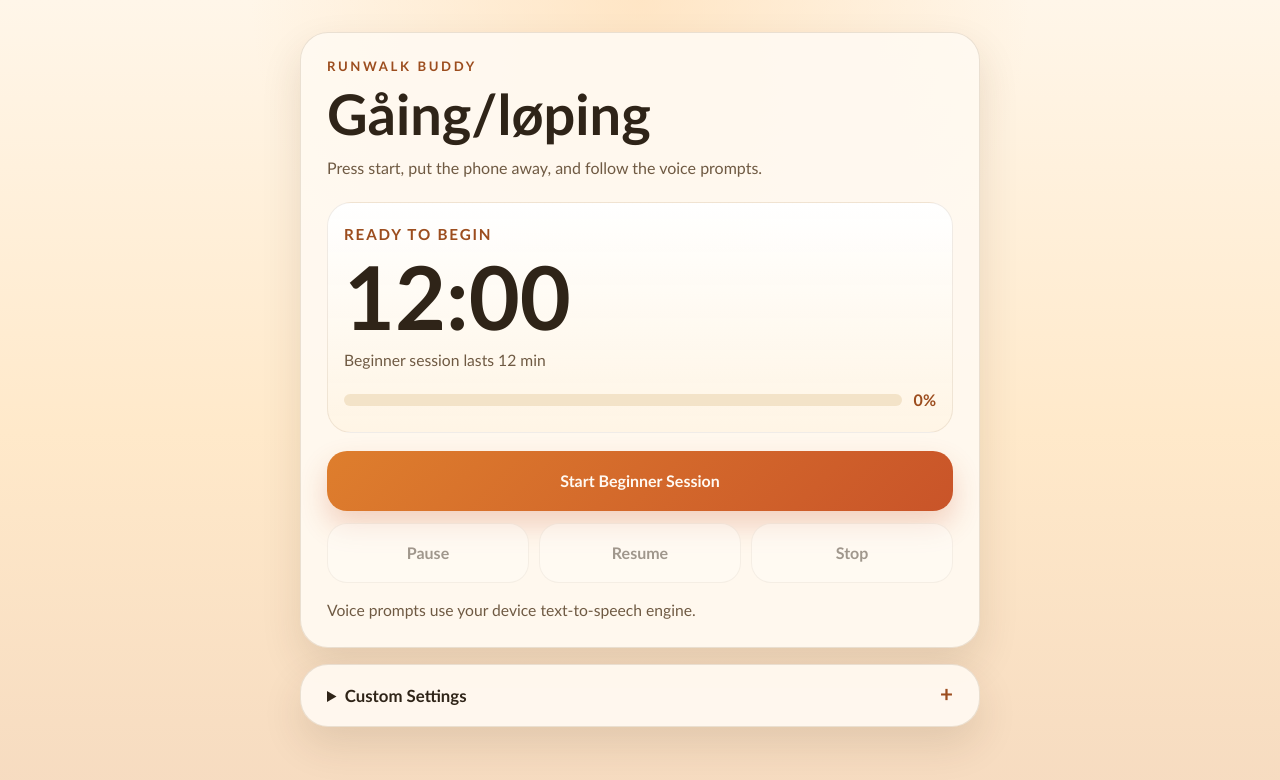
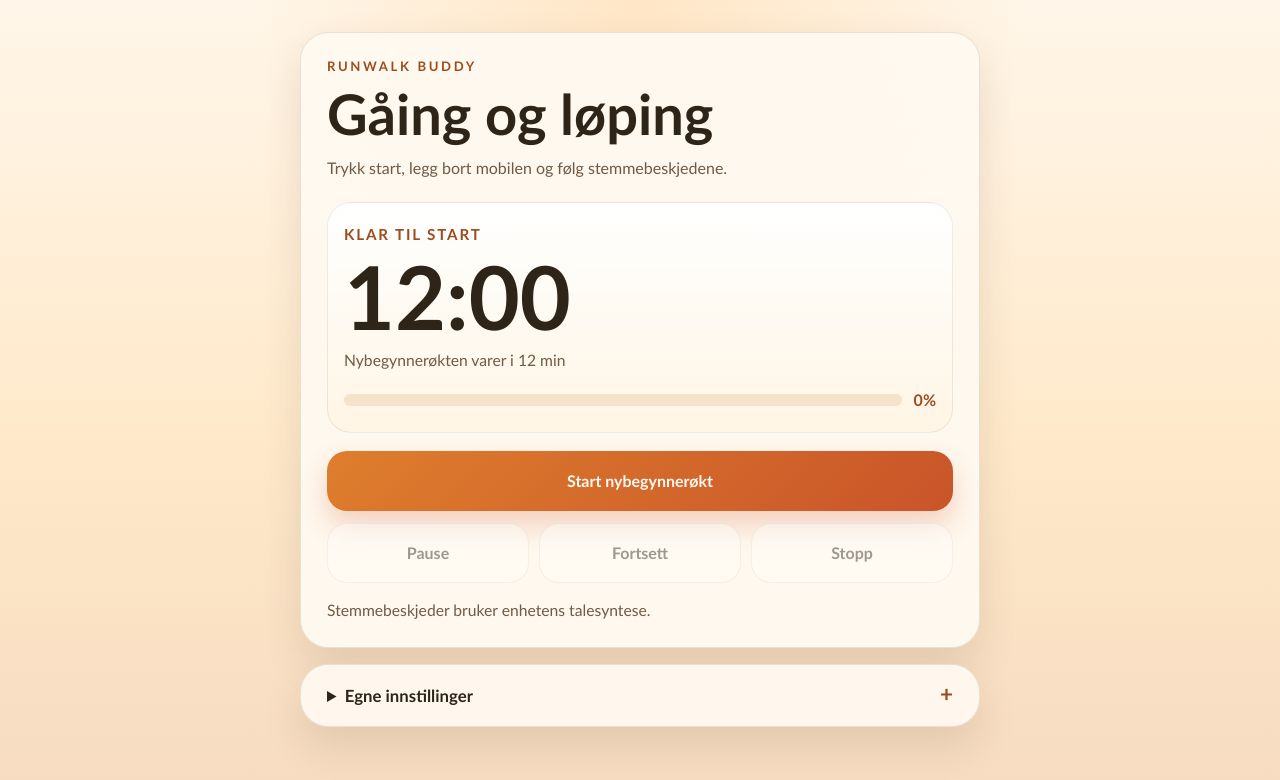
Before and after one commit to sarahsvedenborg/running, a React (Vite) app: page / in a window 1280 px wide. Shown: the top 780 px of the page. Built offline with nearby package versions, Linux system fonts and the light colour scheme.

Commit message:
translate into norwegian

```diff
--- a/src/App.jsx
+++ b/src/App.jsx
@@ -110,10 +110,10 @@ function formatDuration(seconds) {
   if (seconds > 60) {
     const minutes = Math.floor(seconds / 60)
     const remainder = seconds % 60
-    return `${minutes} min ${remainder} sec`
+    return `${minutes} min ${remainder} sek`
   }
 
-  return `${seconds} sec`
+  return `${seconds} sek`
 }
 
 function buildSession(settings) {
@@ -124,9 +124,10 @@ function buildSession(settings) {
   if (warmupSeconds > 0) {
     phases.push({
       key: 'warmup',
-      name: 'Warm-up walk',
-      prompt: 'Start walking',
-      detail: `Walk for ${formatDuration(warmupSeconds)}`,
+      name: 'Oppvarming',
+      statusName: 'Oppvarming - Gå',
+      prompt: 'Begynn å gå',
+      detail: `Gå i ${formatDuration(warmupSeconds)}`,
       durationMs: warmupSeconds * 1000,
     })
   }
@@ -134,19 +135,19 @@ function buildSession(settings) {
   for (let cycle = 1; cycle <= settings.cycles; cycle += 1) {
     phases.push({
       key: `run-${cycle}`,
-      name: `Run ${cycle} of ${settings.cycles}`,
-      statusName: `Cycle ${cycle} of ${settings.cycles} - Run`,
-      prompt: 'Start running',
-      detail: `Run for ${formatDuration(settings.runSeconds)}`,
+      name: `Løp ${cycle} av ${settings.cycles}`,
+      statusName: `Runde ${cycle} av ${settings.cycles} - Løp`,
+      prompt: 'Begynn å løpe',
+      detail: `Løp i ${formatDuration(settings.runSeconds)}`,
       durationMs: settings.runSeconds * 1000,
     })
 
     phases.push({
       key: `walk-${cycle}`,
-      name: `Walk ${cycle} of ${settings.cycles}`,
-      statusName: `Cycle ${cycle} of ${settings.cycles} - Walk`,
-      prompt: 'Start walking',
-      detail: `Walk for ${formatDuration(settings.walkSeconds)}`,
+      name: `Gå ${cycle} av ${settings.cycles}`,
+      statusName: `Runde ${cycle} av ${settings.cycles} - Gå`,
+      prompt: 'Begynn å gå',
+      detail: `Gå i ${formatDuration(settings.walkSeconds)}`,
       durationMs: settings.walkSeconds * 1000,
     })
   }
@@ -154,9 +155,10 @@ function buildSession(settings) {
   if (cooldownSeconds > 0) {
     phases.push({
       key: 'cooldown',
-      name: 'Cool-down walk',
-      prompt: 'Start walking',
-      detail: `Walk for ${formatDuration(cooldownSeconds)}`,
+      name: 'Nedtrapping',
+      statusName: 'Nedtrapping - Gå',
+      prompt: 'Begynn å gå',
+      detail: `Gå i ${formatDuration(cooldownSeconds)}`,
       durationMs: cooldownSeconds * 1000,
     })
   }
@@ -240,7 +242,7 @@ function App() {
     statusRef.current = STATUS.COMPLETE
     setRemainingMs(0)
     pausedRemainingRef.current = 0
-    speak('Workout complete')
+    speak('Økten er ferdig')
   }, [clearTicker, speak])
 
   const syncTimer = useCallback(() => {
@@ -387,17 +389,17 @@ function App() {
     <main className="app-shell">
       <section className="hero-card">
         <p className="eyebrow">RunWalk Buddy</p>
-        <h1>Gåing/løping</h1>
+        <h1>Gåing og løping</h1>
         <p className="intro">
-          Press start, put the phone away, and follow the voice prompts.
+          Trykk start, legg bort mobilen og følg stemmebeskjedene.
         </p>
 
         <div className="status-panel" aria-live="polite">
           <p className="status-label">
-            {status === STATUS.IDLE && 'Ready to begin'}
+            {status === STATUS.IDLE && 'Klar til start'}
             {status === STATUS.RUNNING && (activePhase?.statusName ?? activePhase?.name)}
-            {status === STATUS.PAUSED && `Paused during ${activePhase?.statusName ?? activePhase?.name ?? 'session'}`}
-            {status === STATUS.COMPLETE && 'Workout complete'}
+            {status === STATUS.PAUSED && `Pauset under ${activePhase?.statusName ?? activePhase?.name ?? 'økt'}`}
+            {status === STATUS.COMPLETE && 'Økten er ferdig'}
           </p>
 
           <p className="countdown">
@@ -405,7 +407,7 @@ function App() {
           </p>
 
           <p className="phase-detail">
-            {status === STATUS.IDLE && `Beginner session lasts ${formatDuration(totalDurationSeconds)}`}
+            {status === STATUS.IDLE && `Nybegynnerøkten varer i ${formatDuration(totalDurationSeconds)}`}
             {status !== STATUS.IDLE && activePhase?.detail}
           </p>
 
@@ -417,7 +419,7 @@ function App() {
           </div>
 
           {nextPhase && status !== STATUS.IDLE && status !== STATUS.COMPLETE && (
-            <p className="next-up">Next: {nextPhase.name}</p>
+            <p className="next-up">Neste: {nextPhase.name}</p>
           )}
         </div>
 
@@ -428,7 +430,7 @@ function App() {
             onClick={startSession}
             disabled={status === STATUS.RUNNING}
           >
-            Start Beginner Session
+            Start nybegynnerøkt
           </button>
 
           <div className="control-row">
@@ -446,7 +448,7 @@ function App() {
               onClick={resumeSession}
               disabled={status !== STATUS.PAUSED}
             >
-              Resume
+              Fortsett
             </button>
             <button
               type="button"
@@ -454,25 +456,25 @@ function App() {
               onClick={stopSession}
               disabled={status === STATUS.IDLE}
             >
-              Stop
+              Stopp
             </button>
           </div>
         </div>
 
         <p className="speech-note">
           {speechEnabled
-            ? 'Voice prompts use your device text-to-speech engine.'
-            : 'Text-to-speech is not available in this browser.'}
+            ? 'Stemmebeskjeder bruker enhetens talesyntese.'
+            : 'Talesyntese er ikke tilgjengelig i denne nettleseren.'}
         </p>
       </section>
 
       <details className="settings-card">
-        <summary>Custom Settings</summary>
-        <p className="settings-copy">Change the timings before you start a session.</p>
+        <summary>Egne innstillinger</summary>
+        <p className="settings-copy">Endre tidene før du starter en økt.</p>
 
         <div className="settings-grid">
           <label>
-            <span>Run seconds</span>
+            <span>Løpetid i sekunder</span>
             <input
               type="number"
               min="5"
@@ -485,7 +487,7 @@ function App() {
           </label>
 
           <label>
-            <span>Walk seconds</span>
+            <span>Gåtid i sekunder</span>
             <input
               type="number"
               min="10"
@@ -498,7 +500,7 @@ function App() {
           </label>
 
           <label>
-            <span>Cycles</span>
+            <span>Antall runder</span>
             <input
               type="number"
               min="1"
@@ -511,7 +513,7 @@ function App() {
           </label>
 
           <label>
-            <span>Warm-up minutes</span>
+            <span>Oppvarming i minutter</span>
             <input
               type="number"
               min="0"
@@ -524,7 +526,7 @@ function App() {
           </label>
 
           <label>
-            <span>Cool-down minutes</span>
+            <span>Nedtrapping i minutter</span>
             <input
               type="number"
               min="0"
```
